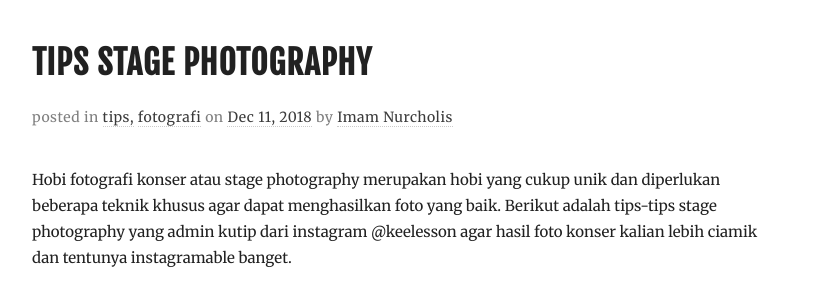
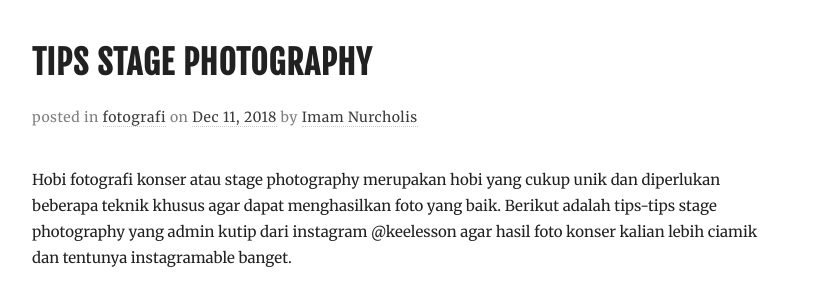
Before and after one commit to imamnrchls/imamnrchls.github.io, a Jekyll site: the page built from _posts/2018-12-11-tips-stage-photography.md, in a window 1280 px wide and 900 px high. Shown: the part 195-495 px from the top of the window, without its empty margins (233-1046 px from the left). Built offline with Jekyll 4.4.1, drawn with Linux system fonts in a browser that asks for light colours; comment, search, counter and statistics services are not loaded.

Commit message:
Update 2018-12-11-tips-stage-photography.md

```diff
--- a/_posts/2018-12-11-tips-stage-photography.md
+++ b/_posts/2018-12-11-tips-stage-photography.md
@@ -3,10 +3,7 @@ layout: post
 title: "Tips Stage Photography"
 comments: true
 author: "Imam Nur"
-categories: artikel
-tags:
-  - tips
-  - fotografi
+tags: [fotografi]
 ---
 
 Hobi fotografi konser atau stage photography merupakan hobi yang cukup unik dan diperlukan beberapa teknik khusus agar dapat menghasilkan foto yang baik. Berikut adalah tips-tips stage photography yang admin kutip dari instagram [@keelesson](https://www.instagram.com/keelesson/) agar hasil foto konser kalian lebih ciamik dan tentunya instagramable banget.
```
